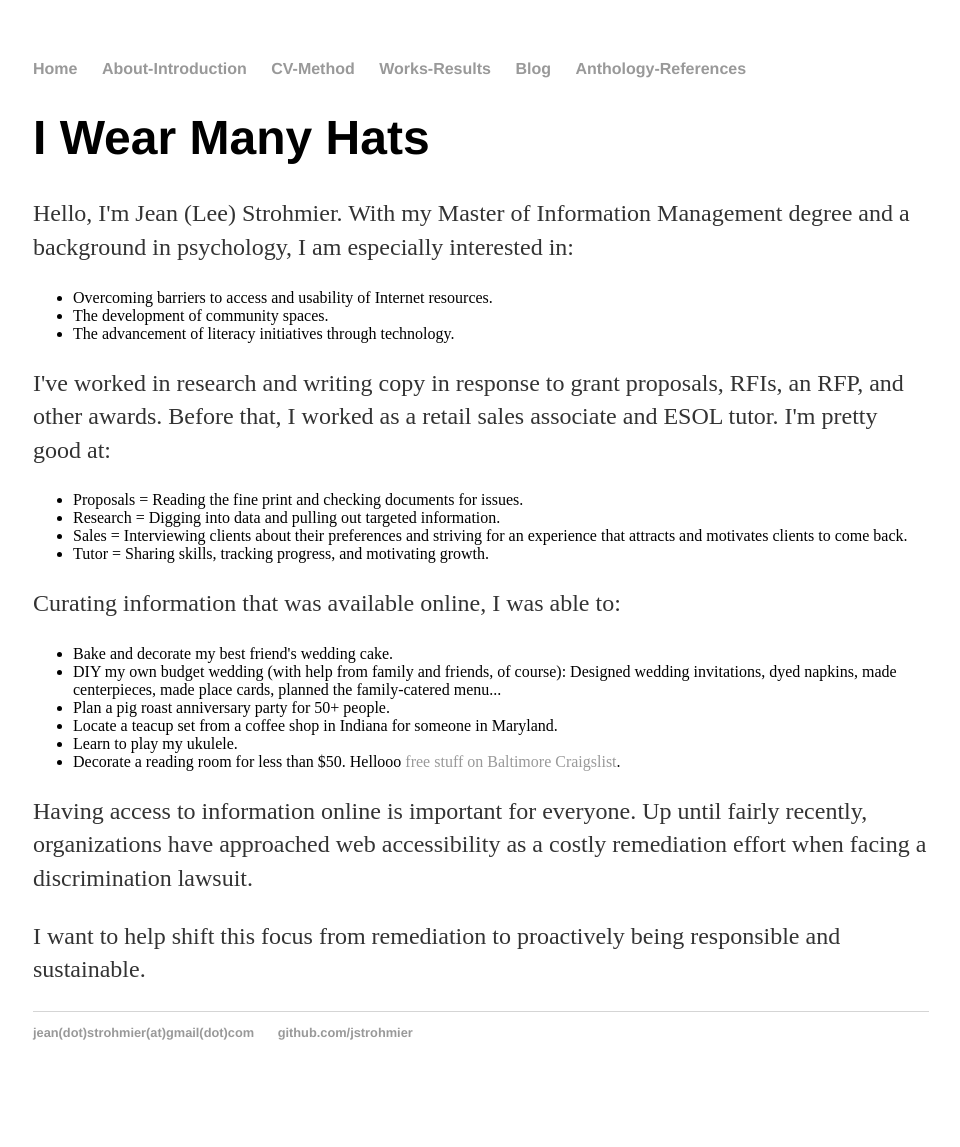
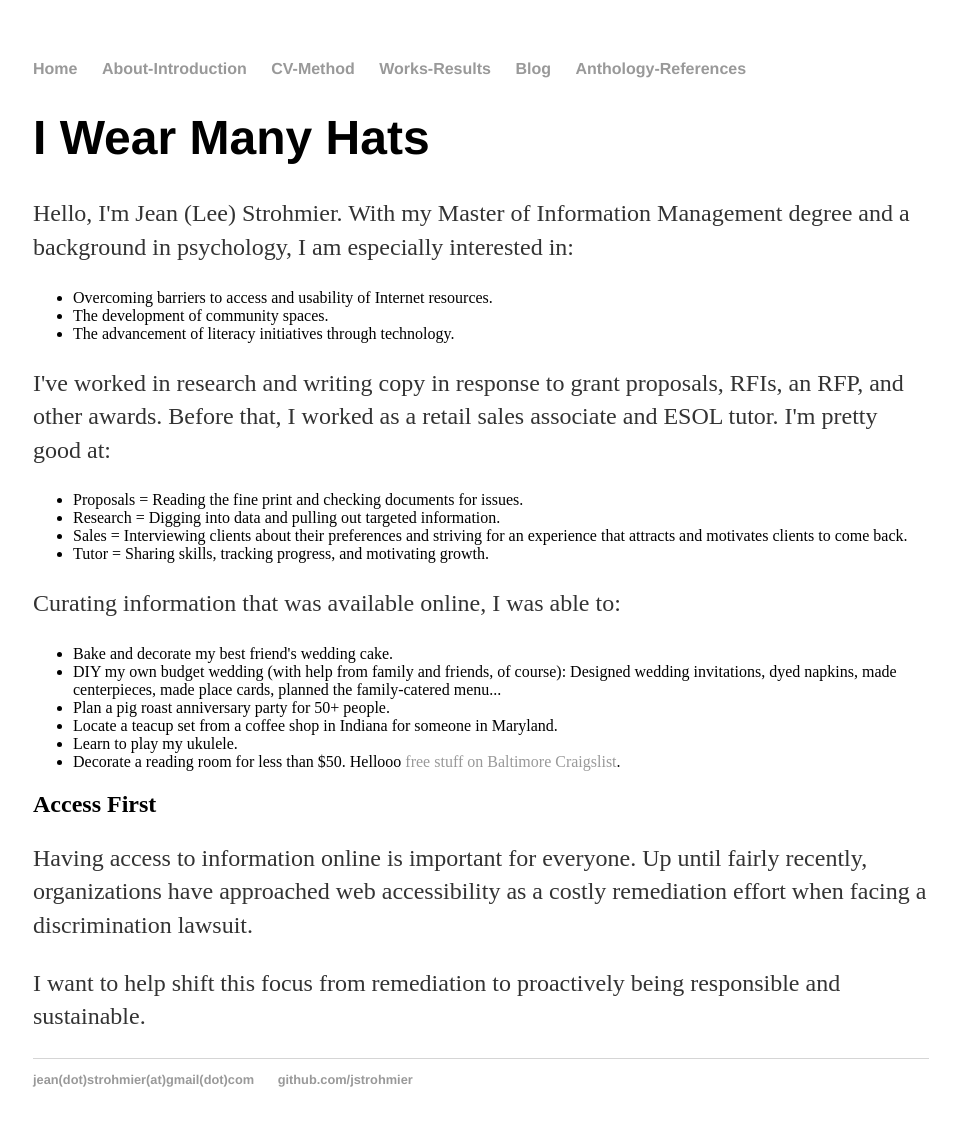
Before and after one commit to JStrohmier/jstrohmier.github.io, a Jekyll site: the page built from about/index.html, in a window 1280 px wide. Shown: the whole page, without its empty margins (159-1119 px from the left). Built offline with Jekyll 4.4.1, drawn with Linux system fonts in a browser that asks for light colours; before the commit the page ends 1100 px from its top, so only the background shows below that.

Commit message:
Update index.html

```diff
--- a/about/index.html
+++ b/about/index.html
@@ -27,6 +27,7 @@ title: Jean Strohmier | A little more about me.
 		<li>Learn to play my ukulele.</li>
 		<li>Decorate a reading room for less than $50. Hellooo <a href="https://baltimore.craigslist.org/search/zip">free stuff on Baltimore Craigslist</a>.</li>
 	</ul>
+	<h2>Access First</h2>
 	<p>Having access to information online is important for everyone. Up until fairly recently, organizations have approached web accessibility as a costly remediation effort when facing a discrimination lawsuit.</p>
 	<p>I want to help shift this focus from remediation to proactively being responsible and sustainable.</p>
 </div><!-- /.blurb -->
```
